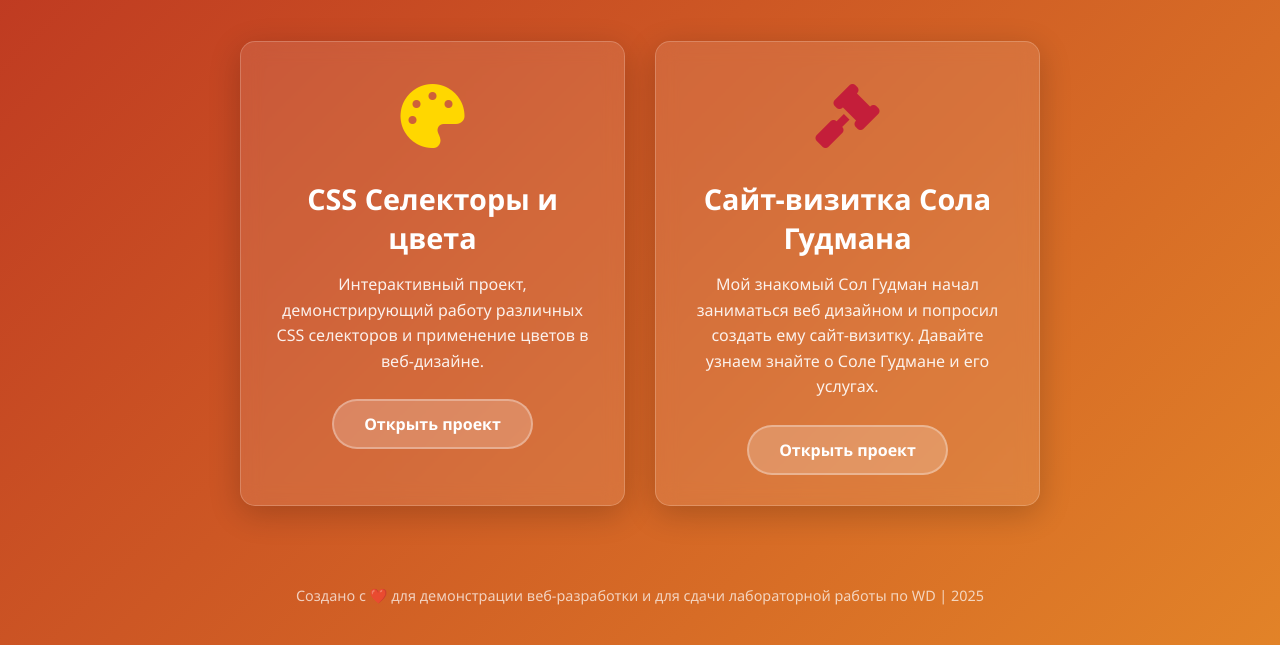
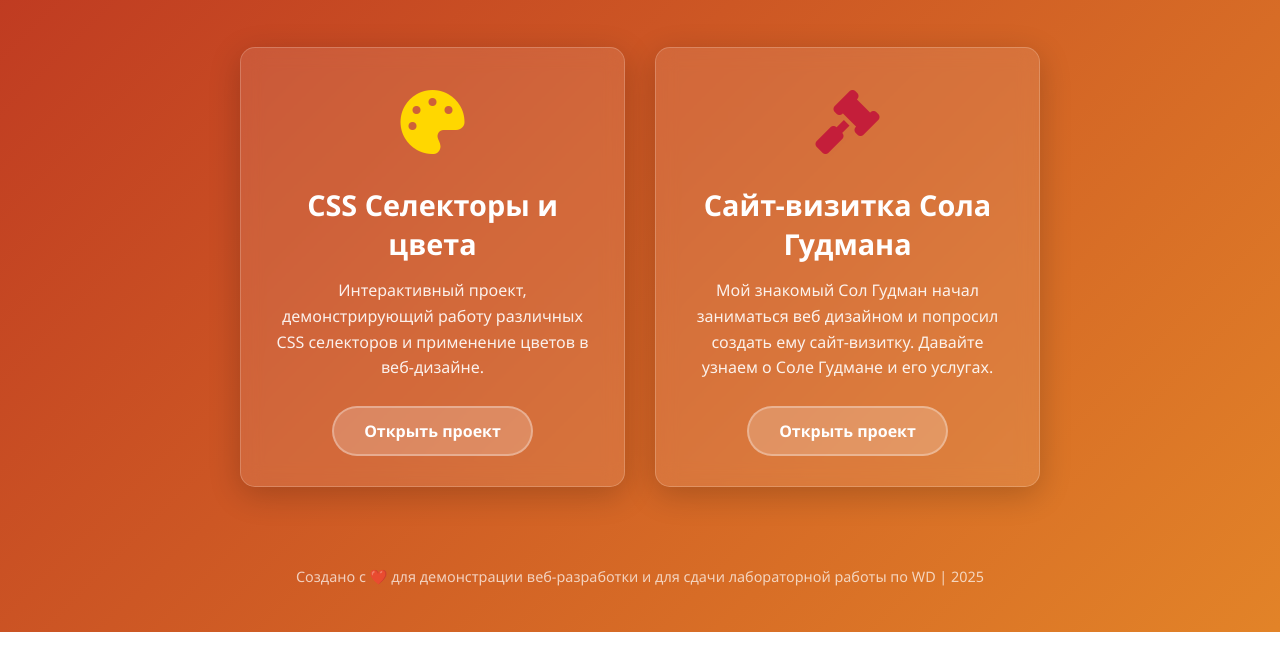
Before and after one commit to AndreyUIR/3, a plain HTML site: page index.html in a window 1280 px wide. Shown: the part 168-813 px from the top of the page. Drawn offline with Linux system fonts and the light colour scheme.

Commit message:
Update index.html

```diff
--- a/index.html
+++ b/index.html
@@ -168,7 +168,7 @@
                     <i class="fas fa-gavel"></i>
                 </div>
                 <h2>Сайт-визитка Сола Гудмана</h2>
-                <p>Мой знакомый Сол Гудман начал заниматься веб дизайном и попросил создать ему сайт-визитку. Давайте узнаем знайте о  Соле Гудмане и его услугах.</p>
+                <p>Мой знакомый Сол Гудман начал заниматься веб дизайном и попросил создать ему сайт-визитку. Давайте узнаем о  Соле Гудмане и его услугах.</p>
                 <a href="2/index.html" class="btn">Открыть проект</a>
             </div>
         </div>
```
